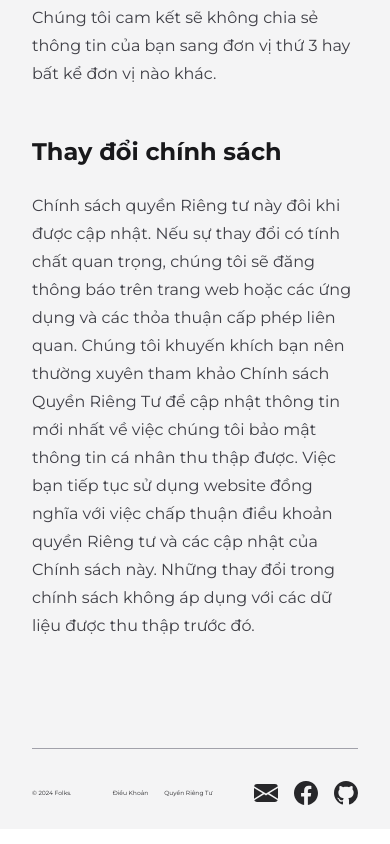
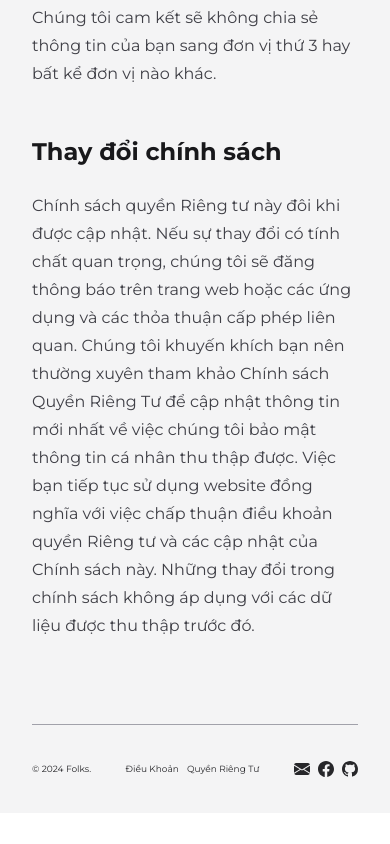
Before and after one commit to QingTian1927/SSG104-Folks-AmeKane, an Astro site: page /legal/privacy in a window 390 px wide. Shown: the part 2331-3175 px from the top of the page. Built offline with nearby package versions, Linux system fonts and the light colour scheme; Astro itself is replaced by a stand-in of ours.

Commit message:
fix: adjusted footer text size on smaller screens. fix: custom tailwind container sizes

```diff
--- a/src/components/shared/footer.astro
+++ b/src/components/shared/footer.astro
@@ -14,18 +14,18 @@ const iconSize = "1.5rem";
 ---
 
 <footer
-    class="relative w-svw flex flex-col items-center justify-center px-8 py-6 bg-zinc-100 dark:bg-zinc-900 text-zinc-800 dark:text-zinc-100"
+    class="relative w-full flex flex-col items-center justify-center p-8 bg-zinc-100 dark:bg-zinc-900 text-zinc-800 dark:text-zinc-100"
 >
     <hr
-        class="w-full lg:w-3/4 xl:w-3/5 mx-0 my-8 border-zinc-400 dark:border-zinc-600"
+        class="w-full lg:w-3/4 xl:w-3/5 mx-0 mb-8 border-zinc-400 dark:border-zinc-600"
     />
 
     <div
-        class="w-full lg:w-3/4 xl:w-3/5 flex items-center justify-between leading-6 text-[6px] md:text-sm xs:text-xs"
+        class="w-full lg:w-3/4 xl:w-3/5 flex items-center justify-between leading-6 text-[9px] xs:text-xs md:text-sm"
     >
         <p>{translate("footer.copyright")}</p>
 
-        <div class="flex items-center gap-4">
+        <div class="flex items-center gap-2 xs:gap-4">
             <a
                 href={getRelativeLocaleUrl(lang, "/terms")}
                 class="no-underline hover:underline"
@@ -41,17 +41,15 @@ const iconSize = "1.5rem";
             </a>
         </div>
 
-        <div class="flex items-center gap-4">
+        <div class="flex items-center gap-2 xs:gap-4">
             <a
                 href="mailto:thefolks1104@gmail.com"
                 aria-label={translate("footer.contact.email")}
             >
                 <svg
                     xmlns="http://www.w3.org/2000/svg"
-                    width={iconSize}
-                    height="100%"
                     fill="currentColor"
-                    class="bi bi-envelope-fill"
+                    class="bi bi-envelope-fill h-full w-[1rem] xs:w-[1.25rem] sm:w-[1.5rem] hover:fill-cyan-500 dark:hover:fill-blue-600"
                     viewBox="0 0 16 16"
                 >
                     <path
@@ -66,10 +64,8 @@ const iconSize = "1.5rem";
             >
                 <svg
                     xmlns="http://www.w3.org/2000/svg"
-                    width={iconSize}
-                    height="100%"
                     fill="currentColor"
-                    class="bi bi-facebook"
+                    class="bi bi-facebook h-full w-[1rem] xs:w-[1.25rem] sm:w-[1.5rem] hover:fill-cyan-500 dark:hover:fill-blue-600"
                     viewBox="0 0 16 16"
                 >
                     <path
@@ -84,10 +80,8 @@ const iconSize = "1.5rem";
             >
                 <svg
                     xmlns="http://www.w3.org/2000/svg"
-                    width={iconSize}
-                    height="100%"
                     fill="currentColor"
-                    class="bi bi-github"
+                    class="bi bi-github w-[1rem] xs:w-[1.25rem] sm:w-[1.5rem] hover:fill-cyan-500 dark:hover:fill-blue-600"
                     viewBox="0 0 16 16"
                 >
                     <path
@@ -100,7 +94,7 @@ const iconSize = "1.5rem";
 </footer>
 
 <aside
-    class="sticky bottom-0 -z-10 w-svw px-8 sm:px-0 flex items-start justify-center select-none bg-cyan-500 dark:bg-blue-600 text-zinc-900"
+    class="sticky bottom-0 -z-10 w-full px-8 sm:px-0 flex items-start justify-center select-none bg-cyan-500 dark:bg-blue-600 text-zinc-900"
 >
     <p
         class="font-extrabold text-[18svw] tracking-wider align-text-bottom text-center"
--- a/tailwind.config.mjs
+++ b/tailwind.config.mjs
@@ -11,10 +11,10 @@ export default {
                 sans: ['"Montserrat"', ...defaultTheme.fontFamily.sans],
             },
         },
-    },
-    screens: {
-        'xs': '480px',
-        ...defaultTheme.screens,
+        screens: {
+            xs: "480px",
+            ...defaultTheme.screens,
+        },
     },
     plugins: [require("@tailwindcss/typography")],
 };
```
